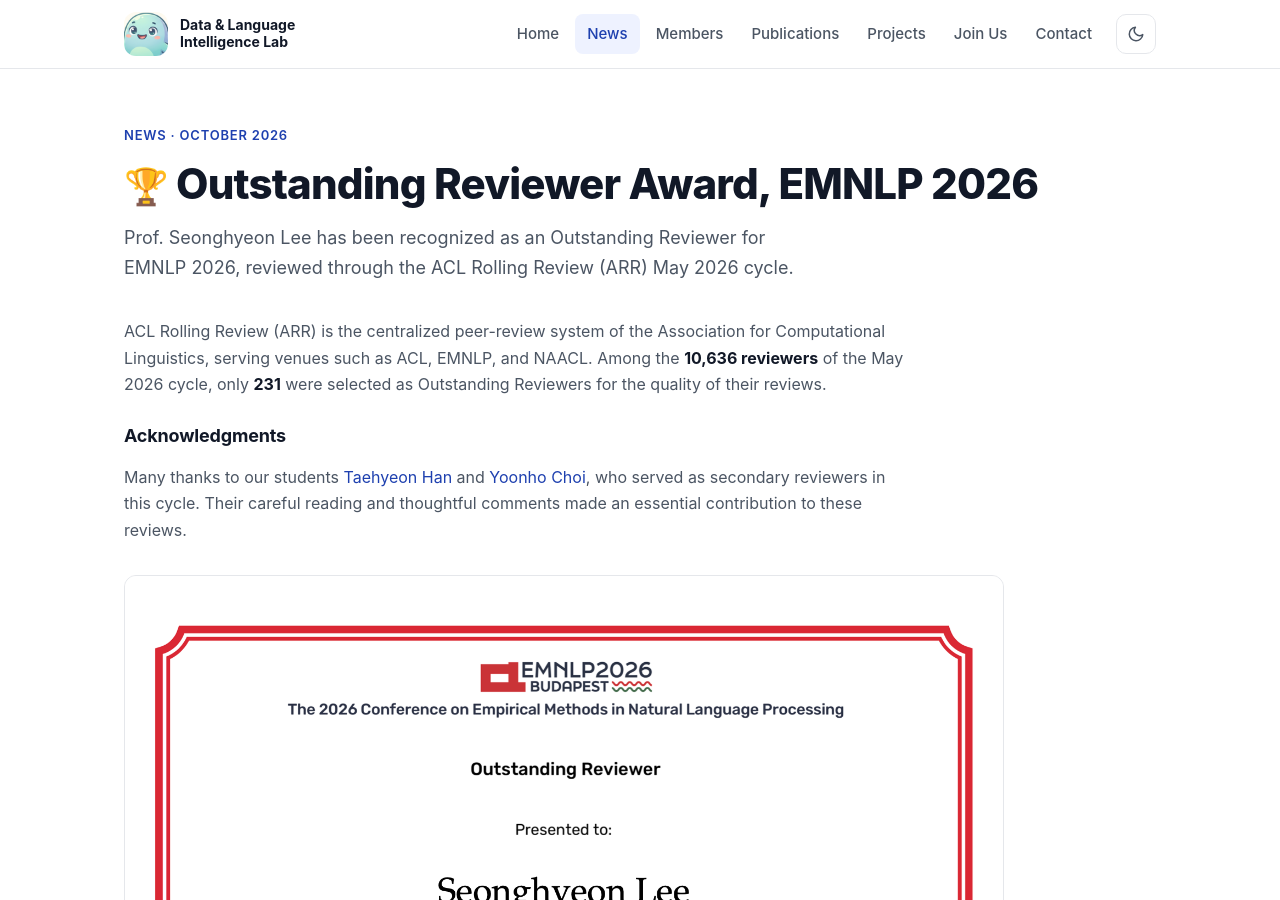
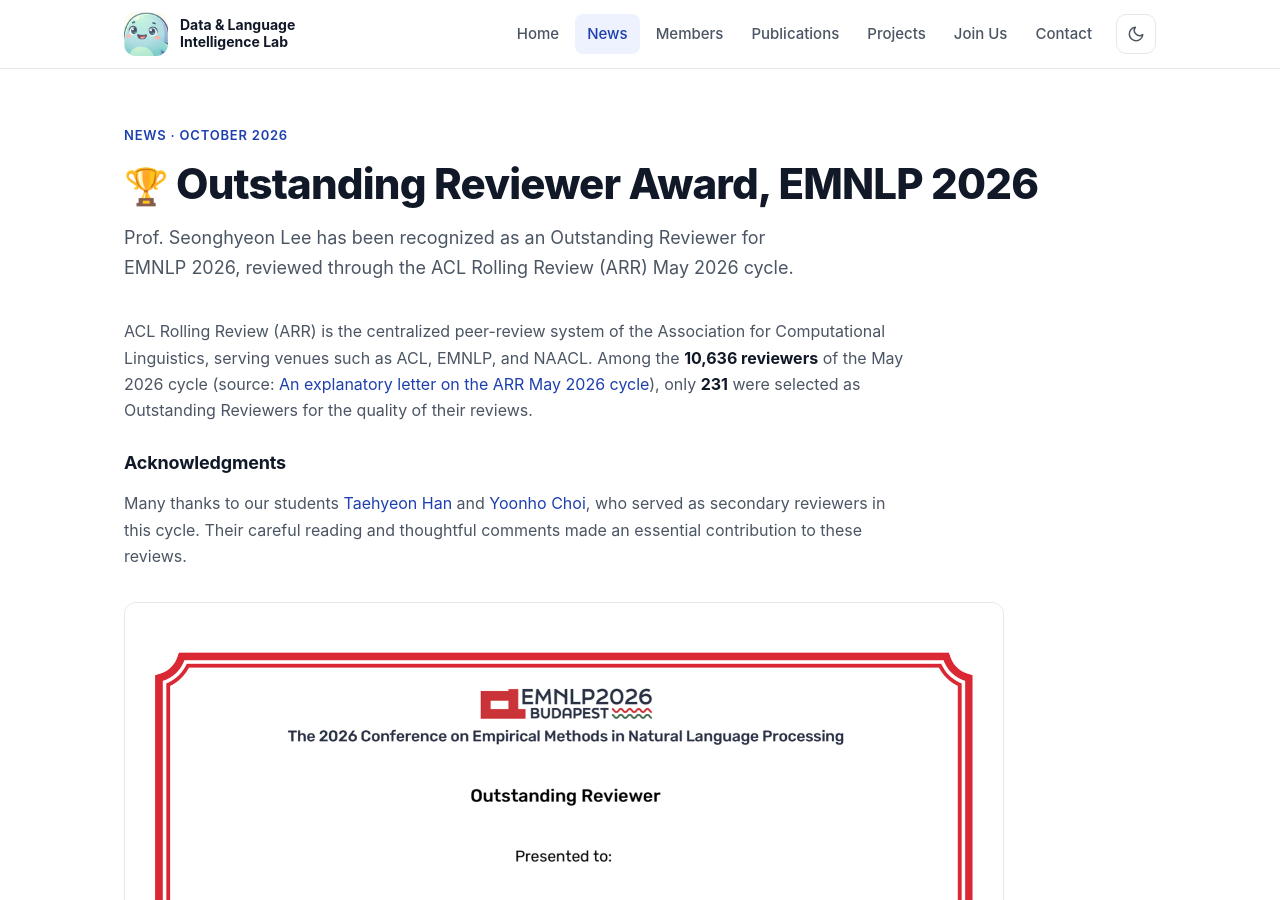
Before and after one commit to knu-dli/knu-dli.github.io, a Jekyll site: the page built from _news/arr-2026-may-outstanding-reviewer.md, in a window 1280 px wide and 900 px high. Built offline with Jekyll 4.4.1, drawn with Linux system fonts in a browser that asks for light colours; some web fonts are replaced.

Commit message:
News: cite the ARR May 2026 cycle letter for the reviewer count
Co-Authored-By: Claude Opus 5.5 <noreply@anthropic.com>

```diff
--- a/_news/arr-2026-may-outstanding-reviewer.md
+++ b/_news/arr-2026-may-outstanding-reviewer.md
@@ -1,5 +1,6 @@
 ---
 title: Outstanding Reviewer Award, EMNLP 2026
+description: Prof. Seonghyeon Lee was selected as one of 231 Outstanding Reviewers out of 10,636 reviewers in the ACL Rolling Review May 2026 cycle (EMNLP 2026).
 lead: Prof. Seonghyeon Lee has been recognized as an Outstanding Reviewer for EMNLP 2026, reviewed through the ACL Rolling Review (ARR) May 2026 cycle.
 # Put attachments in assets/news/ and list them here; they are shown below the text.
 # preview: optional image shown in place of an inline PDF (renders on every device).
@@ -9,7 +10,7 @@ files:
     preview: /assets/news/arr-2026-may-outstanding-reviewer.png
 ---
 ACL Rolling Review (ARR) is the centralized peer-review system of the Association for Computational Linguistics, serving venues such as ACL, EMNLP, and NAACL.
-Among the **10,636 reviewers** of the May 2026 cycle, only **231** were selected as Outstanding Reviewers for the quality of their reviews.
+Among the **10,636 reviewers** of the May 2026 cycle (source: [An explanatory letter on the ARR May 2026 cycle](https://aclrollingreview.org/may26-cycle-letter)), only **231** were selected as Outstanding Reviewers for the quality of their reviews.
 
 ### Acknowledgments
 
```
